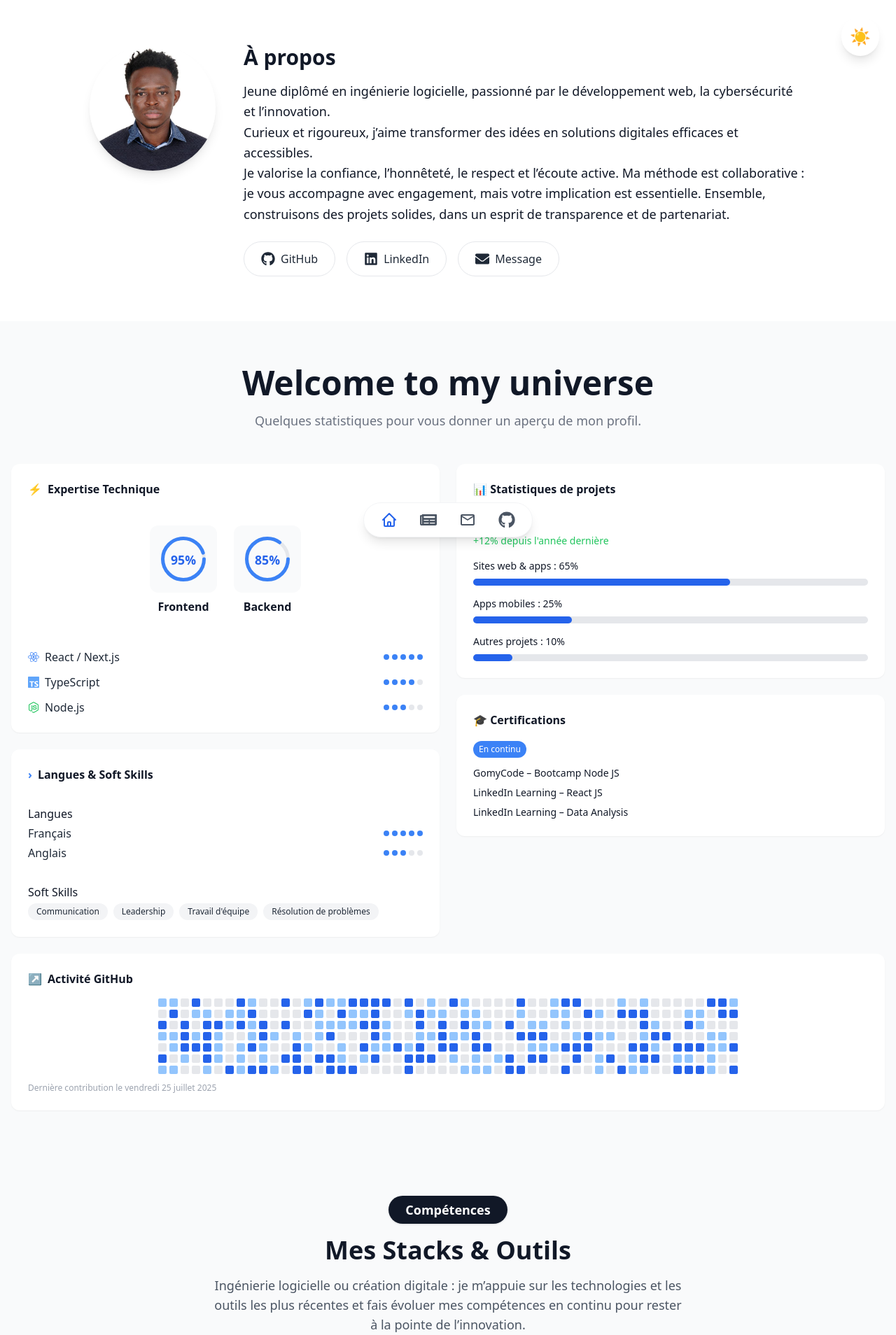
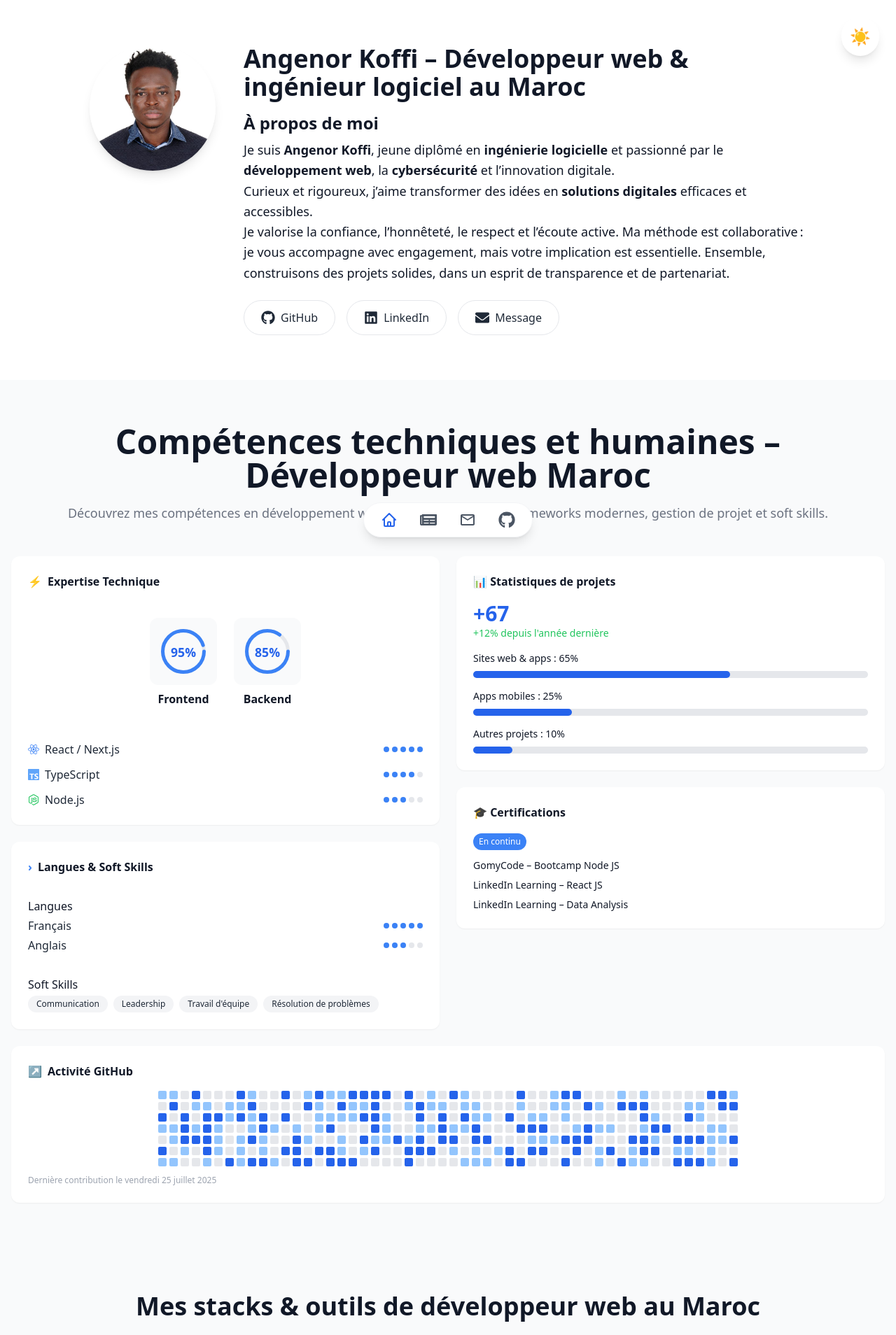
Before and after one commit to byonelll/portfolio_Koff, a Next.js app: page / in a window 1280 px wide. Shown: the top 1908 px of the page at 70% size. Built offline with nearby package versions, Linux system fonts and the light colour scheme.

Commit message:
seo top  free

```diff
--- a/app/components/AboutSection.tsx
+++ b/app/components/AboutSection.tsx
@@ -10,24 +10,32 @@ export default function AboutSection() {
         <div className="flex-shrink-0 mb-6 md:mb-0 flex justify-center md:justify-start w-full md:w-auto">
           <Image
             src="/profil1.jpeg"
-            alt="Photo de profil"
+            alt="Photo de profil Angenor Koffi, développeur web et ingénieur logiciel au Maroc"
             width={180}
             height={180}
             className="rounded-full shadow-lg object-cover"
+            priority
           />
         </div>
         <div className="w-full">
-          <h2 className="text-3xl font-bold mb-4 text-center md:text-left">À propos</h2>
+          <h1 className="text-4xl font-extrabold mb-4 text-center md:text-left">
+            Angenor Koffi – Développeur web & ingénieur logiciel au Maroc
+          </h1>
+          <h2 className="text-2xl font-bold mb-2 text-center md:text-left">
+            À propos de moi
+          </h2>
           <p className="text-lg leading-relaxed text-center md:text-left">
-            Jeune diplômé en ingénierie logicielle, passionné par le développement web, la cybersécurité et l’innovation.<br />
-            Curieux et rigoureux, j’aime transformer des idées en solutions digitales efficaces et accessibles.<br />
-            Je valorise la confiance, l’honnêteté, le respect et l’écoute active. Ma méthode est collaborative : je vous accompagne avec engagement, mais votre implication est essentielle. Ensemble, construisons des projets solides, dans un esprit de transparence et de partenariat.
+            Je suis <strong>Angenor Koffi</strong>, jeune diplômé en <strong>ingénierie logicielle</strong> et passionné par le <strong>développement web</strong>, la <strong>cybersécurité</strong> et l’innovation digitale.<br />
+            Curieux et rigoureux, j’aime transformer des idées en <strong>solutions digitales</strong> efficaces et accessibles.<br />
+            Je valorise la confiance, l’honnêteté, le respect et l’écoute active. Ma méthode est collaborative : je vous accompagne avec engagement, mais votre implication est essentielle. Ensemble, construisons des projets solides, dans un esprit de transparence et de partenariat.<br />
+            <span className="sr-only">Portfolio développeur web Maroc, ingénieur logiciel, Next.js, React, Node.js</span>
           </p>
           <div className="flex flex-col sm:flex-row gap-4 mt-6 justify-center md:justify-start">
             <a
               href="https://github.com/byonelll"
               target="_blank"
               rel="noopener noreferrer"
+              aria-label="Profil GitHub Angenor Koffi"
               className="flex items-center gap-2 px-6 py-3 rounded-full border border-gray-200 hover:bg-gray-100 transition text-gray-800 dark:text-white"
             >
               <FaGithub className="text-xl" />
@@ -37,6 +45,7 @@ export default function AboutSection() {
               href="https://ma.linkedin.com/in/angenor-koffi"
               target="_blank"
               rel="noopener noreferrer"
+              aria-label="Profil LinkedIn Angenor Koffi"
               className="flex items-center gap-2 px-6 py-3 rounded-full border border-gray-200 hover:bg-gray-100 transition text-gray-800 dark:text-white"
             >
               <FaLinkedin className="text-xl" />
@@ -44,6 +53,7 @@ export default function AboutSection() {
             </a>
             <a
               href="#contact"
+              aria-label="Envoyer un message à Angenor Koffi"
               className="flex items-center gap-2 px-6 py-3 rounded-full border border-gray-200 hover:bg-gray-100 transition text-gray-800 dark:text-white"
             >
               <FaEnvelope className="text-xl" />
--- a/app/components/ContactSection.tsx
+++ b/app/components/ContactSection.tsx
@@ -42,15 +42,19 @@ export default function ContactSection() {
           Contact
         </span>
         <br /> <br />
-        <h2 className="text-4xl font-bold mb-4 text-gray-900 dark:text-white">Discutons de votre projet</h2>
+        <h2 className="text-4xl font-bold mb-4 text-gray-900 dark:text-white">
+          Contactez-moi – Développeur web & ingénieur logiciel au Maroc
+        </h2>
         <p className="mb-8 text-gray-700 dark:text-gray-300">
-          Vous avez un projet en tête ? Je serais ravi d’en discuter avec vous et de voir comment je peux vous aider à le réaliser. <br />
-          Je réponds généralement dans les plus brefs délais
+          Vous avez un projet web, mobile ou logiciel ? Je serais ravi d’en discuter avec vous et de voir comment je peux vous aider à le réaliser.<br />
+          Je réponds généralement dans les plus brefs délais.<br />
+          <span className="sr-only">Contact développeur web Maroc, Next.js, React, freelance, ingénieur logiciel, projet digital</span>
         </p>
         <div className="flex justify-center">
           <button
             onClick={() => setShowForm(true)}
             className="flex items-center justify-center gap-2 px-8 py-4 rounded-full bg-blue-600 text-white font-semibold hover:bg-blue-700 transition text-lg shadow-lg"
+            aria-label="Ouvrir le formulaire de contact"
           >
             <svg xmlns="http://www.w3.org/2000/svg" className="h-6 w-6" fill="none" viewBox="0 0 24 24" stroke="currentColor">
               <path strokeLinecap="round" strokeLinejoin="round" strokeWidth={2} d="M3 8l7.89 5.26a2 2 0 002.22 0L21 8M5 19h14a2 2 0 002-2V7a2 2 0 00-2-2H5a2 2 0 00-2 2v10a2 2 0 002 2z" />
@@ -66,38 +70,53 @@ export default function ContactSection() {
             <button
               onClick={() => setShowForm(false)}
               className="absolute top-4 right-4 text-gray-400 hover:text-gray-900 dark:hover:text-white text-3xl"
-              aria-label="Fermer"
+              aria-label="Fermer le formulaire de contact"
             >
               &times;
             </button>
-            <h2 className="text-3xl font-bold text-center mb-2 text-gray-900 dark:text-white">On prend contact ?</h2>
-            <p className="text-center text-gray-500 mb-8">Je réponds généralement dans les plus brefs délais</p>
-            <form ref={formRef} onSubmit={sendEmail} className="space-y-6">
+            <h3 className="text-3xl font-bold text-center mb-2 text-gray-900 dark:text-white">
+              On prend contact ?
+            </h3>
+            <p className="text-center text-gray-500 mb-8">
+              Je réponds généralement dans les plus brefs délais
+            </p>
+            <form ref={formRef} onSubmit={sendEmail} className="space-y-6" aria-label="Formulaire de contact">
               <div>
-                <label className="block text-left font-semibold mb-1 text-gray-700 dark:text-gray-200">Nom complet</label>
+                <label htmlFor="name" className="block text-left font-semibold mb-1 text-gray-700 dark:text-gray-200">
+                  Nom complet
+                </label>
                 <input
                   type="text"
+                  id="name"
                   name="name"
                   placeholder="Votre nom"
                   className="w-full px-4 py-3 rounded-lg border border-gray-300 dark:border-gray-700 bg-white dark:bg-gray-800 text-gray-900 dark:text-white placeholder:text-gray-500 dark:placeholder:text-gray-400 focus:outline-none focus:ring-2 focus:ring-blue-500"
                   required
+                  autoComplete="name"
                 />
               </div>
               <div className="flex flex-col md:flex-row gap-4">
                 <div className="flex-1">
-                  <label className="block text-left font-semibold mb-1 text-gray-700 dark:text-gray-200">Adresse email</label>
+                  <label htmlFor="email" className="block text-left font-semibold mb-1 text-gray-700 dark:text-gray-200">
+                    Adresse email
+                  </label>
                   <input
                     type="email"
+                    id="email"
                     name="email"
                     placeholder="vous@exemple.com"
                     className="w-full px-4 py-3 rounded-lg border border-gray-300 dark:border-gray-700 bg-white dark:bg-gray-800 text-gray-900 dark:text-white placeholder:text-gray-500 dark:placeholder:text-gray-400 focus:outline-none focus:ring-2 focus:ring-blue-500"
                     required
+                    autoComplete="email"
                   />
                 </div>
                 <div className="flex-1">
-                  <label className="block text-left font-semibold mb-1 text-gray-700 dark:text-gray-200">Téléphone</label>
+                  <label htmlFor="tel" className="block text-left font-semibold mb-1 text-gray-700 dark:text-gray-200">
+                    Téléphone
+                  </label>
                   <input
                     type="tel"
+                    id="tel"
                     name="tel"
                     placeholder="Votre numéro"
                     className="w-full px-4 py-3 rounded-lg border border-gray-300 dark:border-gray-700 bg-white dark:bg-gray-800 text-gray-900 dark:text-white placeholder:text-gray-500 dark:placeholder:text-gray-400 focus:outline-none focus:ring-2 focus:ring-blue-500"
@@ -105,8 +124,11 @@ export default function ContactSection() {
                 </div>
               </div>
               <div>
-                <label className="block text-left font-semibold mb-1 text-gray-700 dark:text-gray-200">Message</label>
+                <label htmlFor="message" className="block text-left font-semibold mb-1 text-gray-700 dark:text-gray-200">
+                  Message
+                </label>
                 <textarea
+                  id="message"
                   name="message"
                   placeholder="Décrivez votre projet ou votre message ici..."
                   rows={4}
@@ -120,7 +142,7 @@ export default function ContactSection() {
                   {successMsg}
                 </div>
               )}
-              <button type="submit" className="w-full flex items-center justify-center gap-2 px-6 py-3 rounded-lg bg-blue-600 text-white font-semibold hover:bg-blue-700 transition text-lg mt-4">
+              <button type="submit" className="w-full flex items-center justify-center gap-2 px-6 py-3 rounded-lg bg-blue-600 text-white font-semibold hover:bg-blue-700 transition text-lg mt-4" aria-label="Envoyer le message">
                 <svg xmlns="http://www.w3.org/2000/svg" className="h-5 w-5" fill="none" viewBox="0 0 24 24" stroke="currentColor">
                   <path strokeLinecap="round" strokeLinejoin="round" strokeWidth={2} d="M3 10l9 6 9-6-9-6-9 6z" />
                   <path strokeLinecap="round" strokeLinejoin="round" strokeWidth={2} d="M21 10v6a2 2 0 01-2 2H5a2 2 0 01-2-2v-6" />
--- a/app/components/Footer.tsx
+++ b/app/components/Footer.tsx
@@ -4,20 +4,22 @@ import { MdOutlineMail } from "react-icons/md";
 
 export default function Footer() {
   return (
-    <footer className="relative mt-24 bg-gray-950 py-16">
+    <footer className="relative mt-24 bg-gray-950 py-16" aria-label="Pied de page du site">
+      <h2 className="sr-only">Informations légales et navigation</h2>
       {/* Texte du footer, bien visible et au-dessus de la barre flottante */}
       <div className="text-center text-gray-100 text-xl font-semibold tracking-wide mb-20">
         La sueur épargnera toujours le sang by <span className="text-blue-400">Angenor Koffi</span>
+        <span className="sr-only">Portfolio développeur web Maroc, ingénieur logiciel, Next.js, React, Node.js</span>
       </div>
       {/* Barre de navigation flottante */}
-      <div className="fixed left-1/2 bottom-8 -translate-x-1/2 z-50">
+      <nav className="fixed left-1/2 bottom-8 -translate-x-1/2 z-50" aria-label="Navigation rapide">
         <div className="flex bg-white shadow-lg rounded-full px-6 py-3 gap-8 border border-gray-100">
-          <a href="#home" className="text-blue-600 text-2xl hover:scale-110 transition"><HiOutlineHome /></a>
-          <a href="#projects" className="text-gray-600 text-2xl hover:text-blue-600 transition"><FaNewspaper /></a>
-          <a href="#contact" className="text-gray-600 text-2xl hover:text-blue-600 transition"><MdOutlineMail /></a>
-          <a href="https://github.com/byonelll" target="_blank" rel="noopener noreferrer" className="text-gray-600 text-2xl hover:text-blue-600 transition"><FaGithub /></a>
+          <a href="#home" className="text-blue-600 text-2xl hover:scale-110 transition" aria-label="Accueil"><HiOutlineHome /></a>
+          <a href="#projects" className="text-gray-600 text-2xl hover:text-blue-600 transition" aria-label="Projets"><FaNewspaper /></a>
+          <a href="#contact" className="text-gray-600 text-2xl hover:text-blue-600 transition" aria-label="Contact"><MdOutlineMail /></a>
+          <a href="https://github.com/byonelll" target="_blank" rel="noopener noreferrer" className="text-gray-600 text-2xl hover:text-blue-600 transition" aria-label="GitHub Angenor Koffi"><FaGithub /></a>
         </div>
-      </div>
+      </nav>
     </footer>
   );
 }
--- a/app/components/SkillsSection.tsx
+++ b/app/components/SkillsSection.tsx
@@ -121,12 +121,14 @@ function GitHubActivity() {
 
 export default function SkillsSection() {
   return (
-    <section className="bg-gray-50 dark:bg-gray-900 py-16 text-gray-800 dark:text-gray-100">
+    <section id="skills" className="bg-gray-50 dark:bg-gray-900 py-16 text-gray-800 dark:text-gray-100">
       <div className="max-w-7xl mx-auto px-2 sm:px-4">
         <div className="text-center mb-12">
-          <h1 className="text-3xl sm:text-5xl font-extrabold mb-4 text-gray-900 dark:text-white">Welcome to my universe</h1>
+          <h2 className="text-3xl sm:text-5xl font-extrabold mb-4 text-gray-900 dark:text-white">
+            Compétences techniques et humaines – Développeur web Maroc
+          </h2>
           <p className="text-base sm:text-lg text-gray-500 dark:text-gray-300">
-            Quelques statistiques pour vous donner un aperçu de mon profil.
+            Découvrez mes compétences en développement web, ingénierie logicielle, frameworks modernes, gestion de projet et soft skills. <span className="sr-only">React, Next.js, Node.js, TypeScript, communication, leadership, Maroc</span>
           </p>
         </div>
         <div className="grid gap-6 grid-cols-1 md:grid-cols-2">
--- a/app/components/StacksSection.tsx
+++ b/app/components/StacksSection.tsx
@@ -61,30 +61,28 @@ const stacks = [
 
 export default function StacksSection() {
   return (
-    <section className="bg-gray-50 dark:bg-gray-900 py-16 px-2 sm:px-6">
+    <section id="stacks" className="bg-gray-50 dark:bg-gray-900 py-16 px-2 sm:px-6">
       <div className="max-w-7xl mx-auto text-center">
-        <span className="bg-gray-900 dark:bg-gray-800 text-white px-6 py-2 rounded-full mb-6 text-lg font-semibold shadow">
-          Compétences
-        </span>
-        <br /> <br />
-        <h2 className="text-3xl sm:text-4xl font-bold mb-4 text-gray-900 dark:text-white">Mes Stacks & Outils</h2>
+        <h2 className="text-3xl sm:text-4xl font-bold mb-4 text-gray-900 dark:text-white">
+          Mes stacks & outils de développeur web au Maroc
+        </h2>
         <p className="text-gray-600 dark:text-gray-300 max-w-2xl mx-auto mb-12 sm:mb-16 text-base sm:text-lg">
-          Ingénierie logicielle ou création digitale : je m’appuie sur les technologies et les
-          outils les plus récentes et fais évoluer mes compétences en continu pour rester à la
-          pointe de l’innovation.
+          Ingénierie logicielle, création digitale et développement web : voici les technologies et outils que j’utilise au quotidien pour des projets modernes et performants. <span className="sr-only">React, Next.js, Node.js, Tailwind CSS, TypeScript, Maroc, développeur web</span>
         </p>
 
         <div className="grid grid-cols-1 sm:grid-cols-2 lg:grid-cols-4 gap-8 sm:gap-12 text-left">
           {stacks.map((category) => (
             <div key={category.title}>
-              <h3 className="font-semibold text-lg mb-4 text-blue-900 dark:text-blue-300 text-center sm:text-left">{category.title}</h3>
+              <h3 className="font-semibold text-lg mb-4 text-blue-900 dark:text-blue-300 text-center sm:text-left">
+                {category.title}
+              </h3>
               <ul className="space-y-3">
                 {category.items.map((tool) => (
                   <li
                     key={tool.name}
                     className="flex items-center bg-white dark:bg-gray-800 rounded-md shadow-sm px-3 py-2 hover:shadow-md transition"
                   >
-                    <span className="text-xl text-blue-500 mr-3">{tool.icon}</span>
+                    <span className="text-xl text-blue-500 mr-3" aria-label={tool.name}>{tool.icon}</span>
                     <span className="text-base text-gray-900 dark:text-gray-100 font-medium">{tool.name}</span>
                   </li>
                 ))}
--- a/app/layout.tsx
+++ b/app/layout.tsx
@@ -14,52 +14,56 @@ const geistMono = Geist_Mono({
 });
 
 export const metadata: Metadata = {
-  title: 'Angenor Koffi- Un partenaire professionnel et dévoué pour concrétiser vos projets',
+  title: "Angenor Koffi – Un partenaire professionnel et dévoué pour concrétiser vos projets",
   description:
-    'Welcome to my portfolio! I am a passionate full-stack developer who bridges the gap between frontend and backend development. Specializing in creating complete web solutions, from beautiful user interfaces to robust server architectures.',
+    "Bienvenue sur mon portfolio ! Je suis un développeur full-stack passionné, spécialisé dans la création de solutions web complètes, du design d’interface à l’architecture serveur robuste. Découvrez mes réalisations et compétences techniques.",
   keywords: [
-    'Full-Stack Developer',
-    'Software Engineer',
-    'Frontend Development',
-    'Backend Development',
-    'React',
-    'Next.js',
-    'Node.js',
-    'TypeScript',
-    'Database Design',
-    'API Development',
-    'Cloud Solutions',
-    'DevOps',
-    'System Architecture',
-    'Web Development',
-    'Angenor Koffi',
+    "Développeur Full-Stack",
+    "Ingénieur Logiciel",
+    "Développement Frontend",
+    "Développement Backend",
+    "React",
+    "Next.js",
+    "Node.js",
+    "TypeScript",
+    "Conception de base de données",
+    "Développement d’API",
+    "Solutions Cloud",
+    "DevOps",
+    "Architecture Système",
+    "Développement Web",
+    "Angenor Koffi",
+    "Maroc",
+    "Portfolio",
+    "Web",
+    "Mobile"
   ],
-  authors: [{ name: 'Angenor Koffi' }],
-  creator: 'Angenor Koffi',
+  authors: [{ name: "Angenor Koffi" }],
+  creator: "Angenor Koffi",
   openGraph: {
-    title: 'Angenor Koffi - Ingénieur Informatique',
+    title: "Angenor Koffi – Ingénieur Informatique & Développeur Web au Maroc",
     description:
-      'Passionate full-stack developer creating complete web solutions. Explore my projects and technical expertise across the entire development stack.',
-    url: 'https://your-domain.com',
-    siteName: 'Angenor Koffi- Portfolio',
+      "Développeur full-stack passionné, je réalise des solutions web complètes. Découvrez mes projets et mon expertise technique sur tout le cycle de développement.",
+    url: "https://angenorkoffi.vercel.app/",
+    siteName: "Angenor Koffi – Portfolio",
     images: [
       {
-        url: '/og-image.jpg',
+        url: "https://angenorkoffi.vercel.app/og-image.jpg",
         width: 1200,
         height: 630,
-        alt: 'Angenor Koffi - Ingénieur Informatique Portfolio',
+        alt: "Angenor Koffi - Ingénieur Informatique Portfolio",
       },
     ],
-    locale: 'en_US',
-    type: 'website',
+    locale: "fr_FR",
+    type: "website",
   },
   twitter: {
-    card: 'summary_large_image',
-    title: 'Angenor Koffi- Ingénieur Informatique',
+    card: "summary_large_image",
+    title: "Angenor Koffi – Ingénieur Informatique & Développeur Web au Maroc",
     description:
-      'Passionate full-stack developer creating complete web solutions. Explore my projects and technical expertise across the entire development stack.',
-    creator: '@yourusername',
-    images: ['/og-image.jpg'],
+      "Développeur full-stack passionné, je réalise des solutions web complètes. Découvrez mes projets et mon expertise technique sur tout le cycle de développement.",
+    creator: "@angenorkoffi",
+    images: ["https://angenorkoffi.vercel.app/og-image.jpg"],
   },
   robots: {
     index: true,
@@ -67,9 +71,9 @@ export const metadata: Metadata = {
     googleBot: {
       index: true,
       follow: true,
-      'max-video-preview': -1,
-      'max-image-preview': 'large',
-      'max-snippet': -1,
+      "max-video-preview": -1,
+      "max-image-preview": "large",
+      "max-snippet": -1,
     },
   },
 };
@@ -81,10 +85,35 @@ export default function RootLayout({
 }) {
   return (
     <html lang="fr" >
-       <head>
-        {/* ...autres balises... */}
-       <meta name="google-site-verification" content="MMAGG2VBouwZWUI1mLZe6kJMEBflMNZQz1EVxiSafDg" />
-      </head>
+      <head>
+  <title>Angenor Koffi | Portfolio développeur web Maroc</title>
+  <meta name="description" content="Portfolio d'Angenor Koffi, ingénieur logiciel, développeur web et mobile au Maroc. Découvrez mes projets, compétences et contactez-moi." />
+  <meta name="keywords" content="Angenor Koffi, développeur, Maroc, portfolio, web, mobile, ingénieur, Next.js, React, Node.js" />
+  <meta name="author" content="Angenor Koffi" />
+  <meta name="robots" content="index, follow" />
+  <meta property="og:title" content="Angenor Koffi | Portfolio développeur web Maroc" />
+  <meta property="og:description" content="Portfolio d'Angenor Koffi, ingénieur logiciel, développeur web et mobile au Maroc." />
+  <meta property="og:url" content="https://angenorkoffi.vercel.app/" />
+  <meta property="og:image" content="https://angenorkoffi.vercel.app/og-image.jpg" />
+  <meta property="og:type" content="website" />
+  <meta name="twitter:card" content="summary_large_image" />
+  <meta name="twitter:title" content="Angenor Koffi | Portfolio développeur web Maroc" />
+  <meta name="twitter:description" content="Portfolio d'Angenor Koffi, ingénieur logiciel, développeur web et mobile au Maroc." />
+  <meta name="twitter:image" content="https://angenorkoffi.vercel.app/og-image.jpg" />
+  <meta name="google-site-verification" content="MMAGG2VBouwZWUI1mLZe6kJMEBflMNZQz1EVxiSafDg" />
+
+<script async src="https://www.googletagmanager.com/gtag/js?id=G-LWJ9B2T1S4"></script>
+  <script
+    dangerouslySetInnerHTML={{
+      __html: `
+        window.dataLayer = window.dataLayer || [];
+        function gtag(){dataLayer.push(arguments);}
+        gtag('js', new Date());
+        gtag('config', 'G-LWJ9B2T1S4');
+      `,
+    }}
+  />
+</head>
       <body
         className={`${geistSans.variable} ${geistMono.variable} antialiased bg-white text-gray-900 dark:bg-black dark:text-white transition-colors duration-300`}
       >
```
Also changed, not shown: app/components/ProjectsSection.tsx (+10 -13 lines), app/components/TestiSection.tsx (+14 -10 lines).
